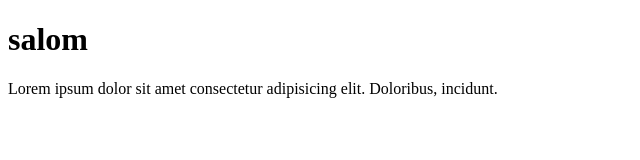
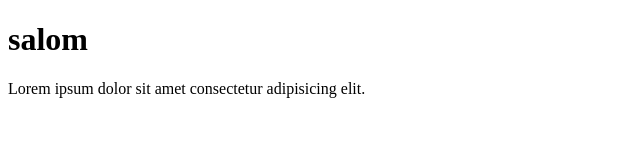
Before and after one commit to sulaymonsadullayev814-lab/tailwindcss, a plain HTML site: page sulaymon sadullayev/index.html in a window 1280 px wide. Shown: the whole page, without its empty margins (0-640 px from the left). Drawn offline with Linux system fonts and the light colour scheme.

Commit message:
bu mening

```diff
--- a/sulaymon sadullayev/index.html
+++ b/sulaymon sadullayev/index.html
@@ -7,6 +7,6 @@
 </head>
 <body>
     <h1>salom</h1>
-    <p>Lorem ipsum dolor sit amet consectetur adipisicing elit. Doloribus, incidunt.</p>
+    <p>Lorem ipsum dolor sit amet consectetur adipisicing elit.</p>
 </body>
 </html>
```
